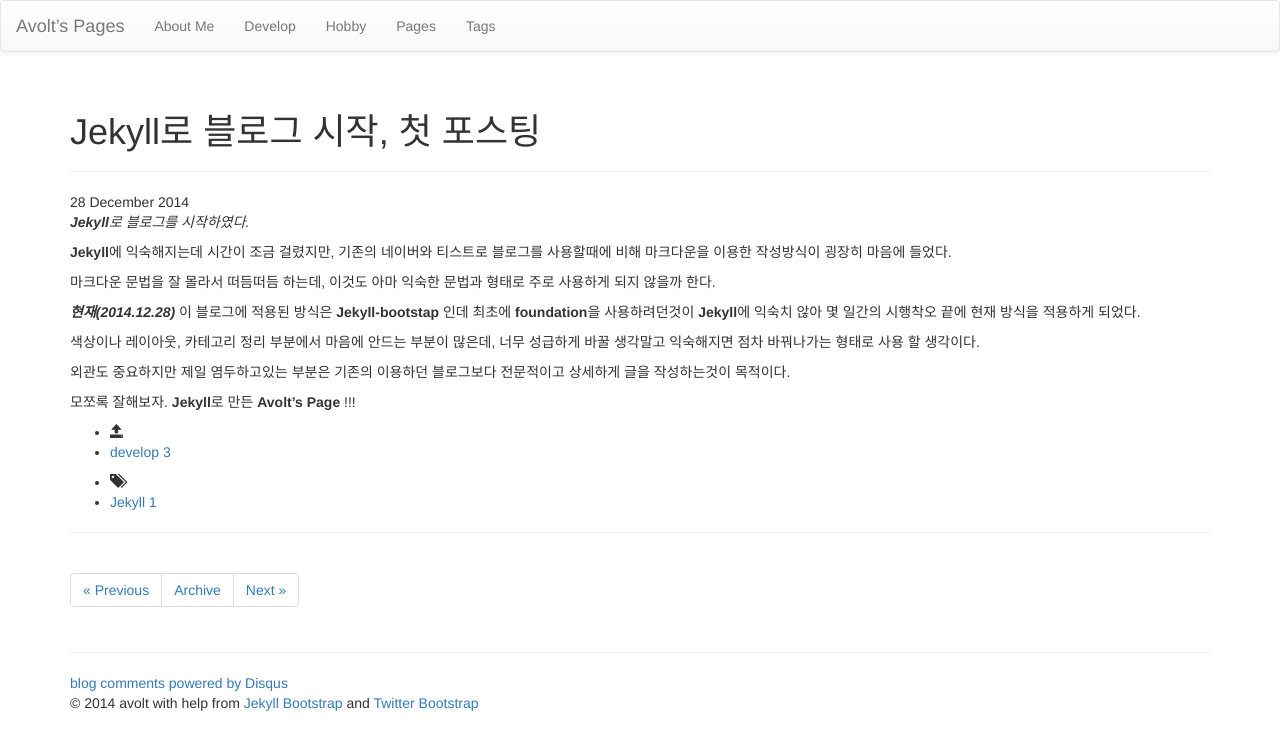
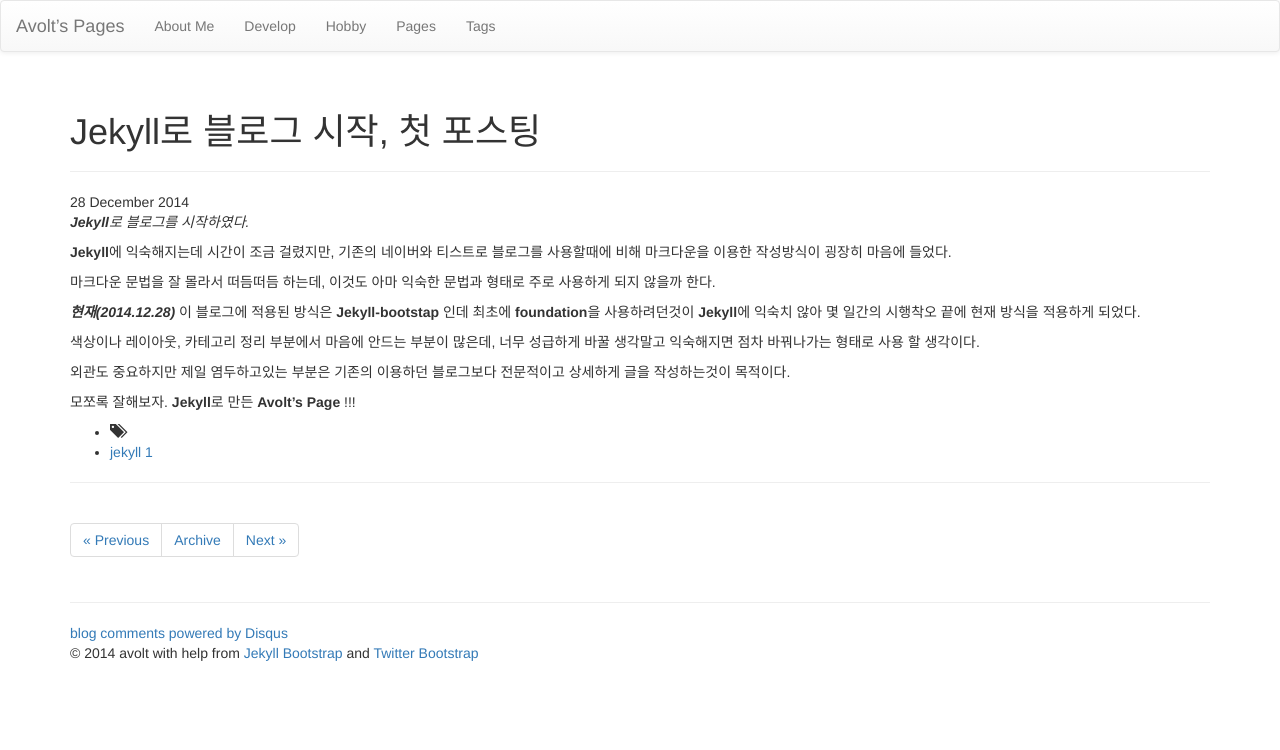
Before and after one commit to avolt/avolt.github.com, a Jekyll site: the page built from _posts/Develop/2014-12-28-title.md, in a window 1280 px wide. Shown: the top 750 px of the page. Built offline with Jekyll 4.4.1, drawn with Linux system fonts in a browser that asks for light colours; nearby versions of some CDN libraries; library files that are not in the unit come from our copies; comment, search, counter and statistics services are not loaded.

Commit message:
avolt-pages

```diff
--- a/_config.yml
+++ b/_config.yml
@@ -120,7 +120,7 @@ JB :
 
 
   #Tag List
-develop_list : [Jekyll, Java, Python, Node.js]
+develop_list : [jekyll, java, python, node.js]
 hobby_list : [movie, skateboard, gunpla, marvel]
 
   #Site images
--- a/_posts/Develop/2014-12-28-title.md
+++ b/_posts/Develop/2014-12-28-title.md
@@ -2,7 +2,7 @@
 layout: post
 title: "Jekyll로 블로그 시작, 첫 포스팅"
 category: [develop]
-tags: [Jekyll]
+tags: [jekyll]
 ---
 {% include JB/setup %}
 ***Jekyll**로 블로그를 시작하였다.*
```
Also changed, not shown: _includes/themes/bootstrap-3/post.html (+4 -3 lines), _posts/Develop/2014-09-07-title.md (+0 -1 lines).
